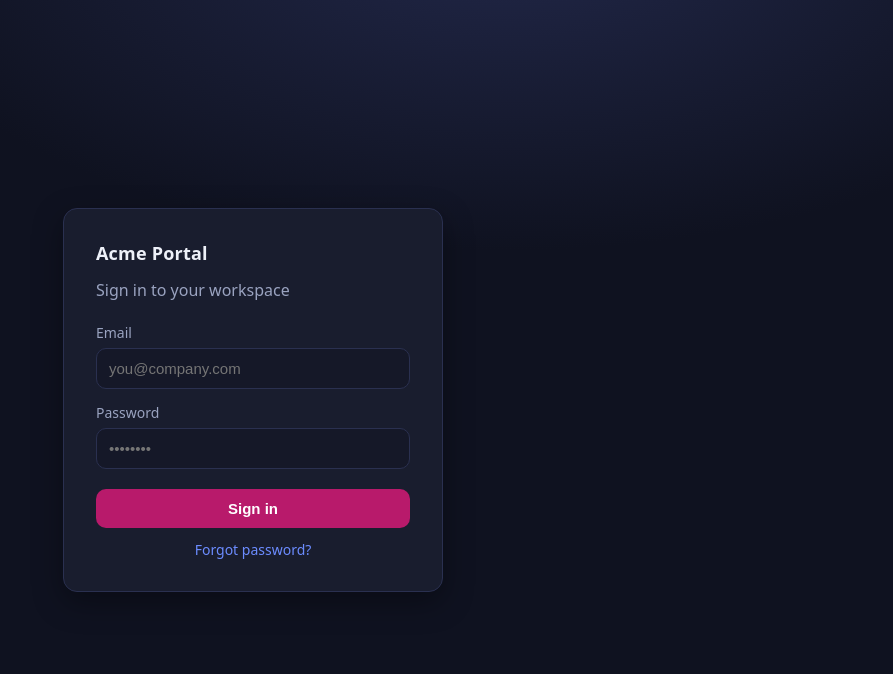
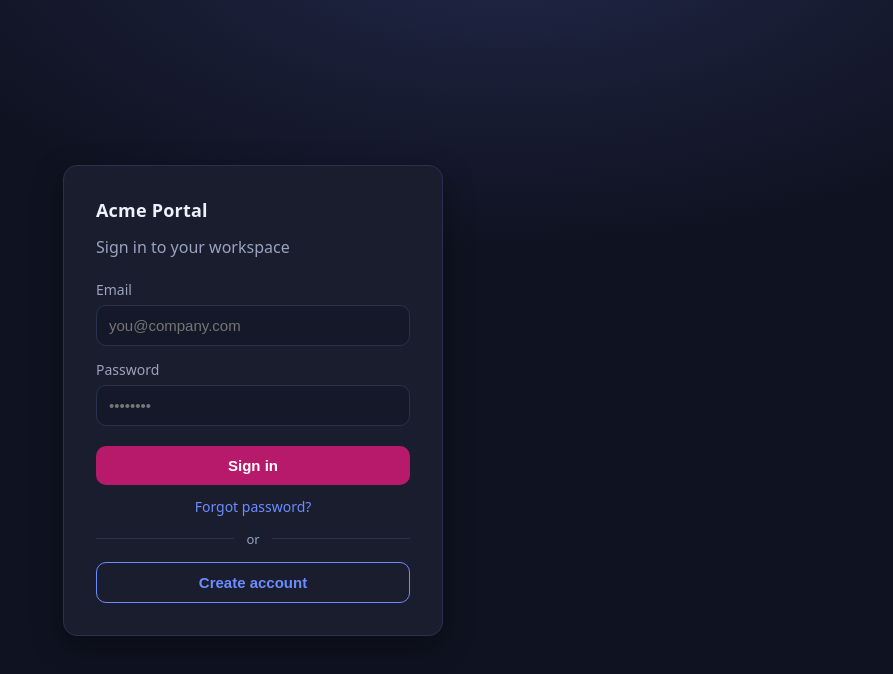
Before and after one commit to Areeha2004/acme-portal-demo, a React (Vite) app: page / in a window 1280 px wide. Shown: the top 674 px of the page, without its empty margins (387-1280 px from the left). Built offline with nearby package versions, Linux system fonts and the light colour scheme.

Commit message:
Proposed: add a create account button for users who dont have a account and cant login

```diff
--- a/src/App.jsx
+++ b/src/App.jsx
@@ -8,19 +8,41 @@ const STATS = [
 ];
 
 function Login({ onLogin }) {
+  const [mode, setMode] = useState('signin'); // 'signin' | 'signup'
   const [email, setEmail] = useState('');
   const [password, setPassword] = useState('');
+  const [confirmPassword, setConfirmPassword] = useState('');
+  const [error, setError] = useState('');
+
+  const isSignup = mode === 'signup';
+
+  const switchMode = () => {
+    setMode(isSignup ? 'signin' : 'signup');
+    setError('');
+    setConfirmPassword('');
+  };
 
   const submit = (e) => {
     e.preventDefault();
-    if (email && password) onLogin(email);
+    setError('');
+
+    if (!email || !password) return;
+
+    if (isSignup && password !== confirmPassword) {
+      setError('Passwords do not match.');
+      return;
+    }
+
+    onLogin(email);
   };
 
   return (
     <div className="login-wrap">
       <form className="card login-card" onSubmit={submit}>
         <div className="brand">Acme Portal</div>
-        <p className="muted">Sign in to your workspace</p>
+        <p className="muted">
+          {isSignup ? 'Create your workspace account' : 'Sign in to your workspace'}
+        </p>
 
         <label>
           Email
@@ -29,6 +51,7 @@ function Login({ onLogin }) {
             value={email}
             onChange={(e) => setEmail(e.target.value)}
             placeholder="you@company.com"
+            autoComplete="email"
           />
         </label>
 
@@ -39,13 +62,45 @@ function Login({ onLogin }) {
             value={password}
             onChange={(e) => setPassword(e.target.value)}
             placeholder="••••••••"
+            autoComplete={isSignup ? 'new-password' : 'current-password'}
           />
         </label>
 
+        {isSignup && (
+          <label>
+            Confirm password
+            <input
+              type="password"
+              value={confirmPassword}
+              onChange={(e) => setConfirmPassword(e.target.value)}
+              placeholder="••••••••"
+              autoComplete="new-password"
+            />
+          </label>
+        )}
+
+        {error && (
+          <p className="login-error" role="alert">{error}</p>
+        )}
+
         <div className="login-actions">
-          <button type="submit" className="btn-primary btn-block">Sign in</button>
-          <a className="forgot-link" href="#">Forgot password?</a>
+          <button type="submit" className="btn-primary btn-block">
+            {isSignup ? 'Create account' : 'Sign in'}
+          </button>
+          {!isSignup && (
+            <a className="forgot-link" href="#">Forgot password?</a>
+          )}
         </div>
+
+        <div className="login-divider"><span>or</span></div>
+
+        <button
+          type="button"
+          className="btn-secondary btn-block"
+          onClick={switchMode}
+        >
+          {isSignup ? 'Back to sign in' : 'Create account'}
+        </button>
       </form>
     </div>
   );
--- a/src/styles.css
+++ b/src/styles.css
@@ -71,6 +71,12 @@ body {
   margin-top: 6px;
 }
 
+.login-error {
+  margin: 0;
+  color: var(--down);
+  font-size: 14px;
+}
+
 .forgot-link {
   align-self: center;
   color: var(--accent);
@@ -78,6 +84,21 @@ body {
   text-decoration: none;
 }
 .forgot-link:hover { text-decoration: underline; }
+
+.login-divider {
+  display: flex;
+  align-items: center;
+  gap: 12px;
+  color: var(--muted);
+  font-size: 13px;
+}
+.login-divider::before,
+.login-divider::after {
+  content: "";
+  flex: 1;
+  height: 1px;
+  background: var(--border);
+}
 
 .btn-primary {
   background: var(--primary);
@@ -91,6 +112,18 @@ body {
 }
 .btn-primary:hover { filter: brightness(1.08); }
 .btn-block { width: 100%; }
+
+.btn-secondary {
+  background: transparent;
+  color: var(--accent);
+  border: 1px solid var(--accent);
+  padding: 11px 20px;
+  border-radius: 10px;
+  font-size: 15px;
+  font-weight: 600;
+  cursor: pointer;
+}
+.btn-secondary:hover { background: rgba(108, 140, 255, 0.12); }
 
 .btn-ghost {
   background: transparent;
```
